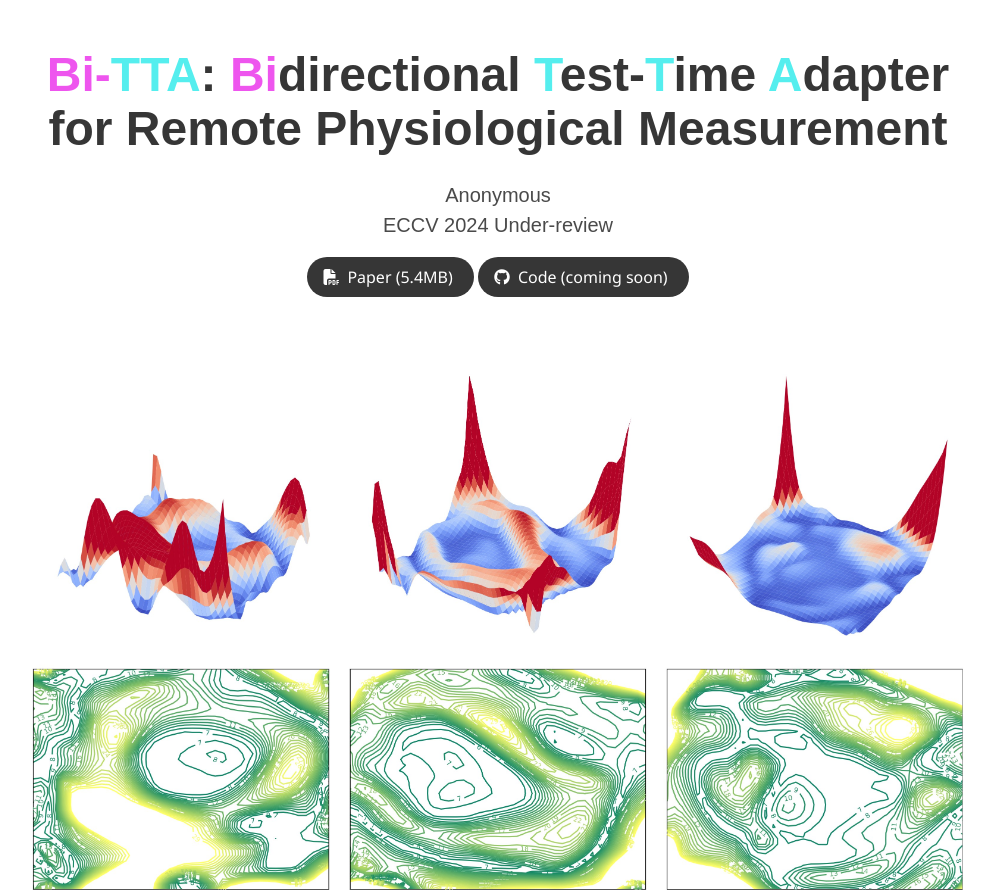
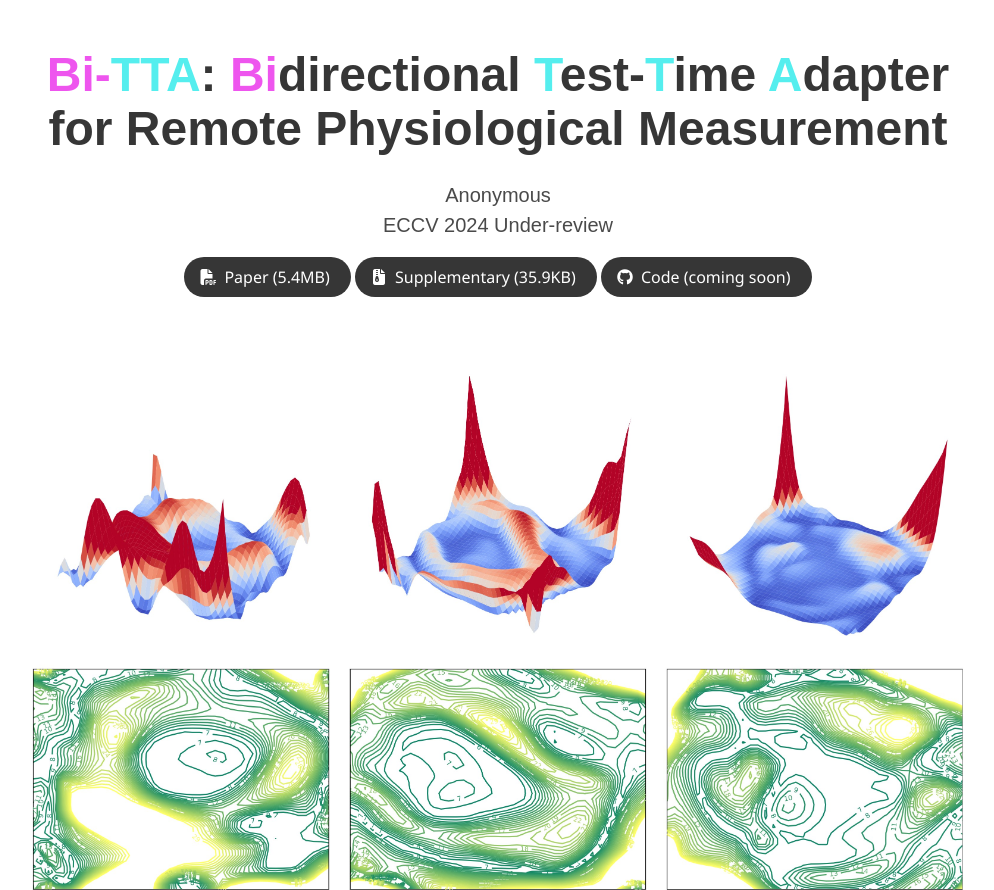
Before and after one commit to bi-tta/bi-tta.github.io, a plain HTML site: page index.html in a window 1280 px wide. Shown: the top 890 px of the page, without its empty margins (142-1136 px from the left). Drawn offline with nearby package versions, Linux system fonts and the light colour scheme; some icons are missing; a web font is replaced by a local one.

Commit message:
add supp

```diff
--- a/index.html
+++ b/index.html
@@ -89,15 +89,15 @@
                     </span>
 
                     <!-- Supplementary PDF link -->
-                    <!-- <span class="link-block">
-                      <a href="static/pdfs/supplementary_material.pdf" target="_blank"
+                    <span class="link-block">
+                      <a href="static\pdfs\Bi_TTA_Supp.zip" target="_blank"
                       class="external-link button is-normal is-rounded is-dark">
                       <span class="icon">
-                        <i class="fas fa-file-pdf"></i>
+                        <i class="fas fa-file-archive"></i>
                       </span>
-                      <span>Supplementary</span>
+                      <span>Supplementary (35.9KB)</span>
                     </a>
-                  </span> -->
+                  </span>
 
                   <!-- Github link -->
                   <span class="link-block">
```
Also changed, not shown: 1 other file.
